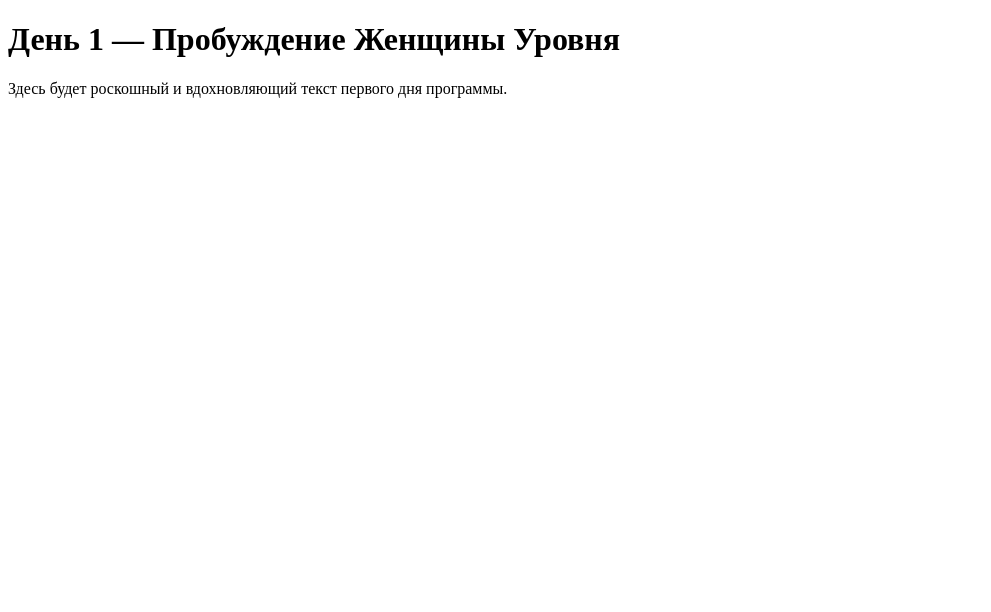
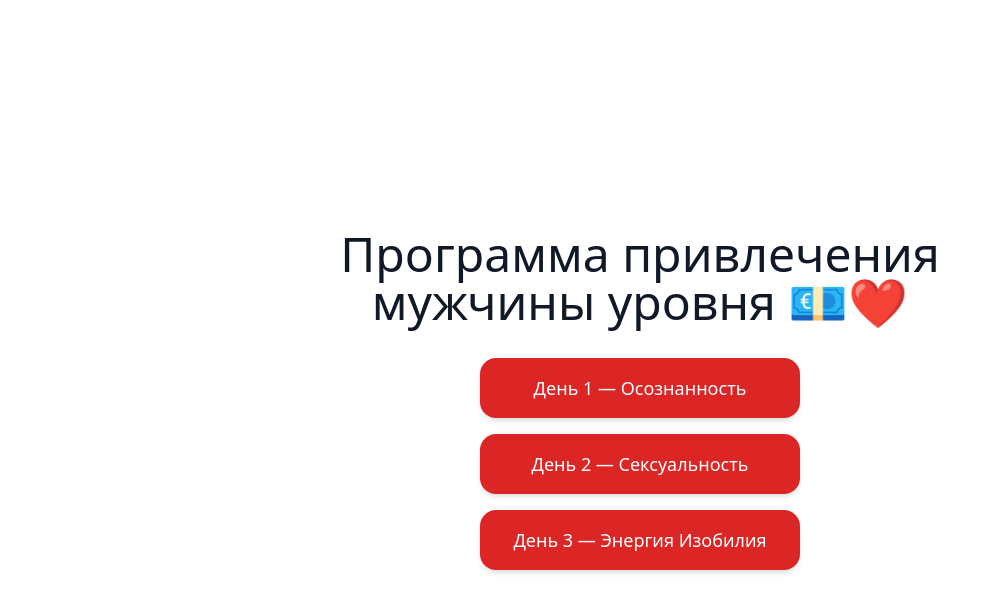
Before and after one commit to lolacocs/telegram-miniapp, a React (Vite) app: page / in a window 1280 px wide. Shown: the top 612 px of the page, without its empty margins (0-991 px from the left). Built offline with nearby package versions, Linux system fonts and the light colour scheme.

Commit message:
Update main.jsx

```diff
--- a/src/main.jsx
+++ b/src/main.jsx
@@ -1,9 +1,9 @@
 import React from "react";
 import ReactDOM from "react-dom/client";
-import Day1 from "./Day1"; // импорт твоего компонента
+import App from "./App"; // Импорт главного экрана
 
 ReactDOM.createRoot(document.getElementById("root")).render(
   <React.StrictMode>
-    <Day1 />
+    <App />
   </React.StrictMode>
 );
```
